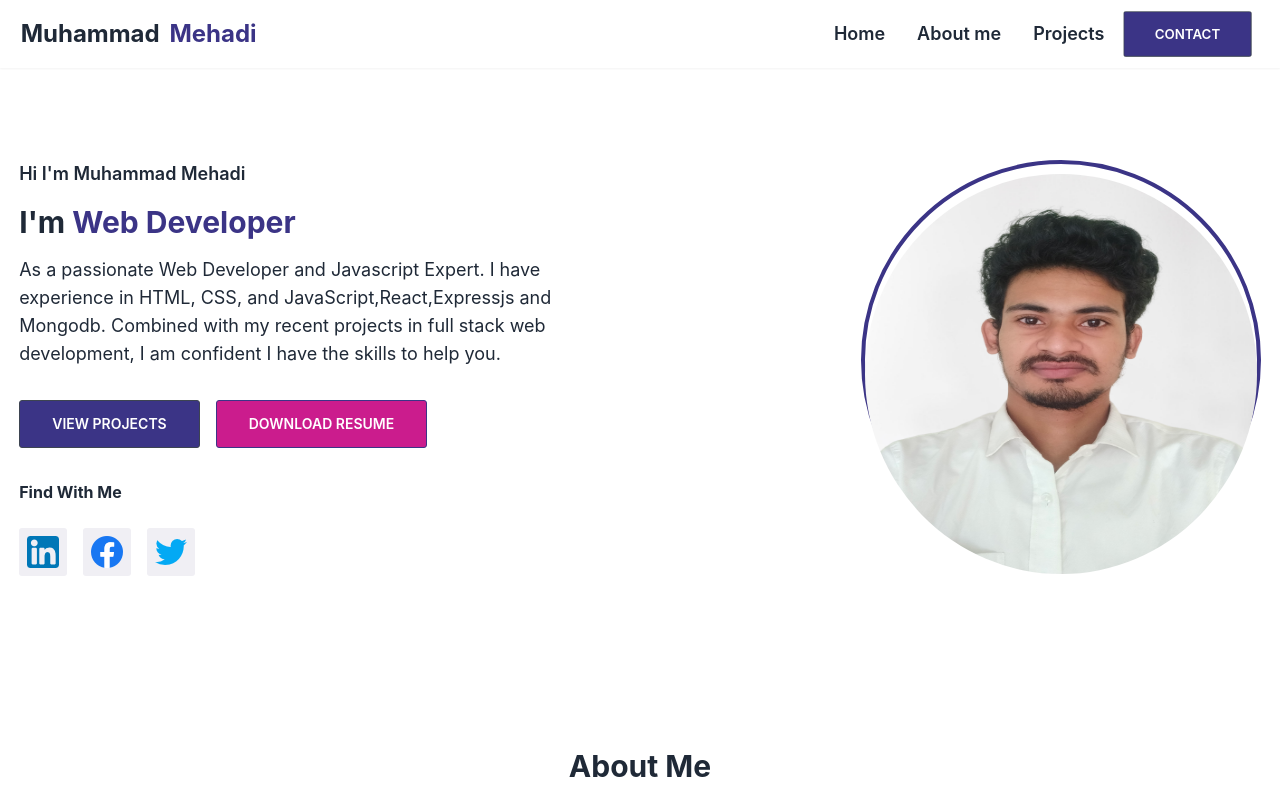
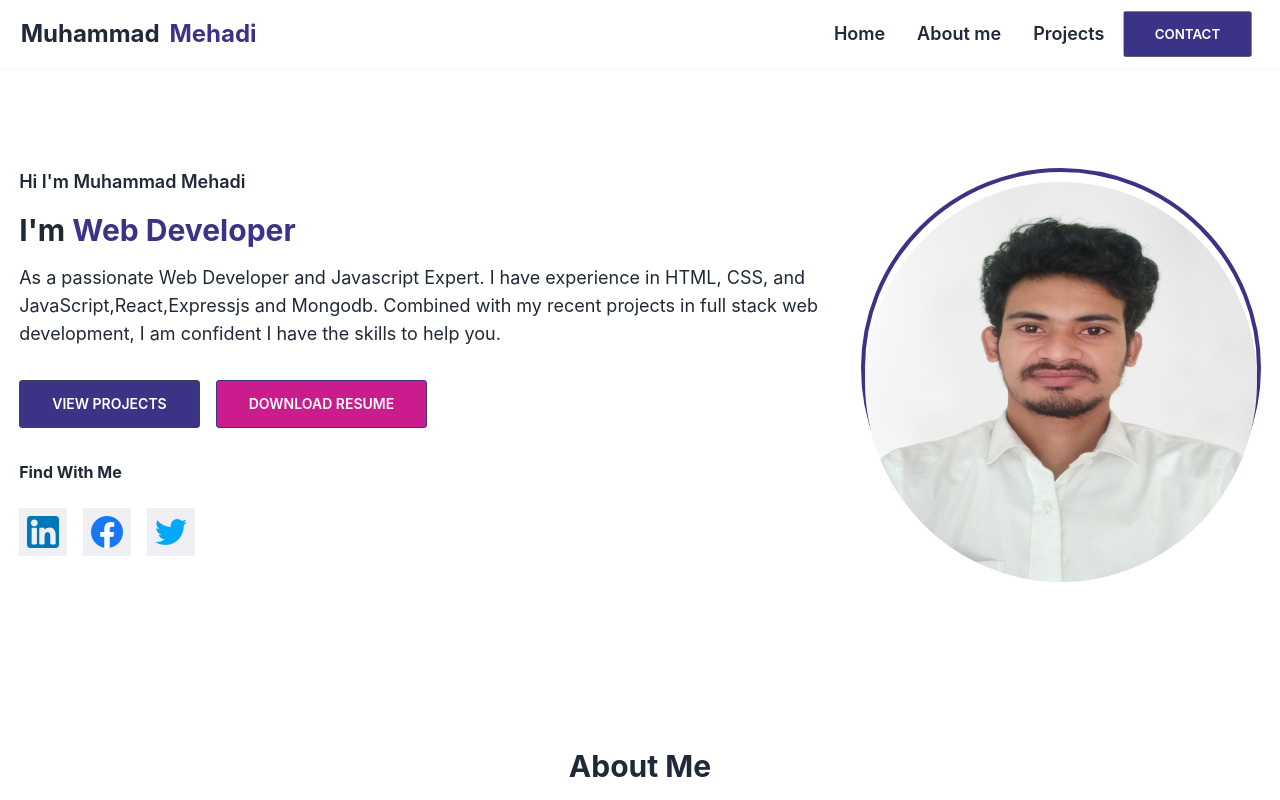
Before and after one commit to Programmer-Mehadi/PersonalPortfolio, a React (Create React App) app: page / in a window 1280 px wide. Shown: the top 800 px of the page. Built offline with nearby package versions, Linux system fonts and the light colour scheme.

Commit message:
error fixed.

```diff
--- a/src/Shared/Navbar/Navbar.js
+++ b/src/Shared/Navbar/Navbar.js
@@ -21,13 +21,13 @@ const Navbar = () => {
                     </div>
                     <div className='navbar-end flex-1 w-fit'>
                         <div className="dropdown ">
+
+                            <ul tabIndex={0} className="menu menu-compact dropdown-content mt-3 p-2 shadow bg-base-100 rounded-box w-52 text-lg font-semibold ml-[-200px]">
+                                {liList}
+                            </ul>
                             <label tabIndex={0} className="w-fit   btn btn-ghost lg:hidden">
                                 <svg xmlns="http://www.w3.org/2000/svg" className="h-5 w-5" fill="none" viewBox="0 0 24 24" stroke="currentColor"><path strokeLinecap="round" strokeLinejoin="round" strokeWidth="2" d="M4 6h16M4 12h8m-8 6h16" /></svg>
                             </label>
-                            <ul tabIndex={0} className="menu menu-compact dropdown-content mt-3 p-2 shadow bg-base-100 rounded-box w-52 text-lg font-semibold ml-[-200px]">
-                                {liList}
-
-                            </ul>
                         </div>
                     </div>
                 </div>
--- a/src/pages/Home/HomeSection/HomeSection.js
+++ b/src/pages/Home/HomeSection/HomeSection.js
@@ -7,23 +7,22 @@ import twitter from '../../../assets/twitter.png';
 const HomeSection = () => {
     return (
         <div id='home' className='min-h-[600px] flex justify-center items-center py-14 lg:py-0' >
-            <div className='grid grid-cols-1 md:grid-cols-2 gap-8  max-w-[1440px] w-[97%] mx-auto '>
-                <div>
-                    <h4 className='text-lg font-semibold'>Hi I'm Muhammad Mehadi</h4>
-                    <h1 className='text-3xl my-4 font-bold'>I'm <span className='text-[#3B3486]'>Web Developer</span></h1>
+            <div className='flex flex-col  md:flex-row  gap-8  max-w-[1440px] w-[97%] mx-auto  '>
+                <div className='order-2 '>
+                    <h4 className='text-center md:text-left text-lg font-semibold'>Hi I'm Muhammad Mehadi</h4>
+                    <h1 className='text-center md:text-left text-3xl my-4 font-bold'>I'm <span className='text-[#3B3486]'>Web Developer</span></h1>
                     <p className='text-lg'>As a passionate Web Developer and Javascript Expert. I have experience in HTML, CSS, and JavaScript,React,Expressjs and Mongodb. Combined with my recent projects in full stack web development, I am confident I have the skills to help you.</p>
                     <div className='my-8'>
-                        <div className='flex gap-4 flex-wrap'>
+                        <div className='flex justify-center md:justify-start  gap-4 flex-wrap'>
                             <a href='#projects' className="btn bg-[#3B3486] rounded-[3px] px-8">View Projects</a>
                             <a href="Md Zahirul Islam Mehadi's Resume.pdf" className="btn bg-[#CB1C8D]  text-white border-[#3B3486]  rounded-[3px] hover:text-white px-8">Download RESUME</a>
                         </div>
                     </div>
-                    <div className='grid grid-cols-1 md:grid-cols-2 gap-8'>
-                        <div className='grid grid-cols-1 gap-6'>
+                    <div className='flex flex-col gap-6 items-center md:items-start'>
                         <h2 className='font-bold'>Find With Me</h2>
                         <div className='social-list flex gap-4'>
                             <a href={`https://www.linkedin.com/in/muhammad-mehadi/`} className='bg-[#f0eff4] p-2 rounded-[3px]'>
-                                    <img  src={linkedin} alt="" />
+                                <img src={linkedin} alt="" />
                             </a>
                             <a href={`https://www.facebook.com/md.mehadi.talukder/`} className='bg-[#f0eff4] p-2 rounded-[3px]'>
                                 <img src={facebook} alt="" />
@@ -32,31 +31,17 @@ const HomeSection = () => {
                                 <img src={twitter} alt="" />
                             </a>
                         </div>
-                        </div>
-                        {/* <div className='grid grid-cols-1 gap-6'>
-                            <h2 className='font-bold'>Best Skill On</h2>
-                            <div className='social-list flex gap-4'>
-                                <div className='bg-[#f0eff4] p-2 rounded-[3px]'>
-                                    <img src={linkedin} alt="" />
-                                </div>
-                                <div className='bg-[#f0eff4] p-2 rounded-[3px]'>
-                                    <img src={facebook} alt="" />
-                                </div>
-                                <div className='bg-[#f0eff4] p-2 rounded-[3px]'>
-                                    <img src={twitter} alt="" />
+
                     </div>
                 </div>
-                        </div> */}
-                    </div>
-                </div>
-                <div className='flex justify-center lg:justify-end'>
+                <div className='sm:order-first md:order-last flex justify-center lg:justify-end'>
                     <div className=' rounded-[100%] h-[300px] w-[300px]  md:h-[400px] md:w-[400px] border-4 border-[#3B3486]'>
                         <img className=' rounded-[100%] h-[300px] w-[300px]  md:h-[400px] md:w-[400px] border-0 border-[#3B3486] mt-[10px]' src={mehadi} alt="" />
                     </div>
                 </div>
 
             </div>
-        </div>
+        </div >
 
     );
 };
```
Lines whose indentation alone changed are shown as unchanged.
